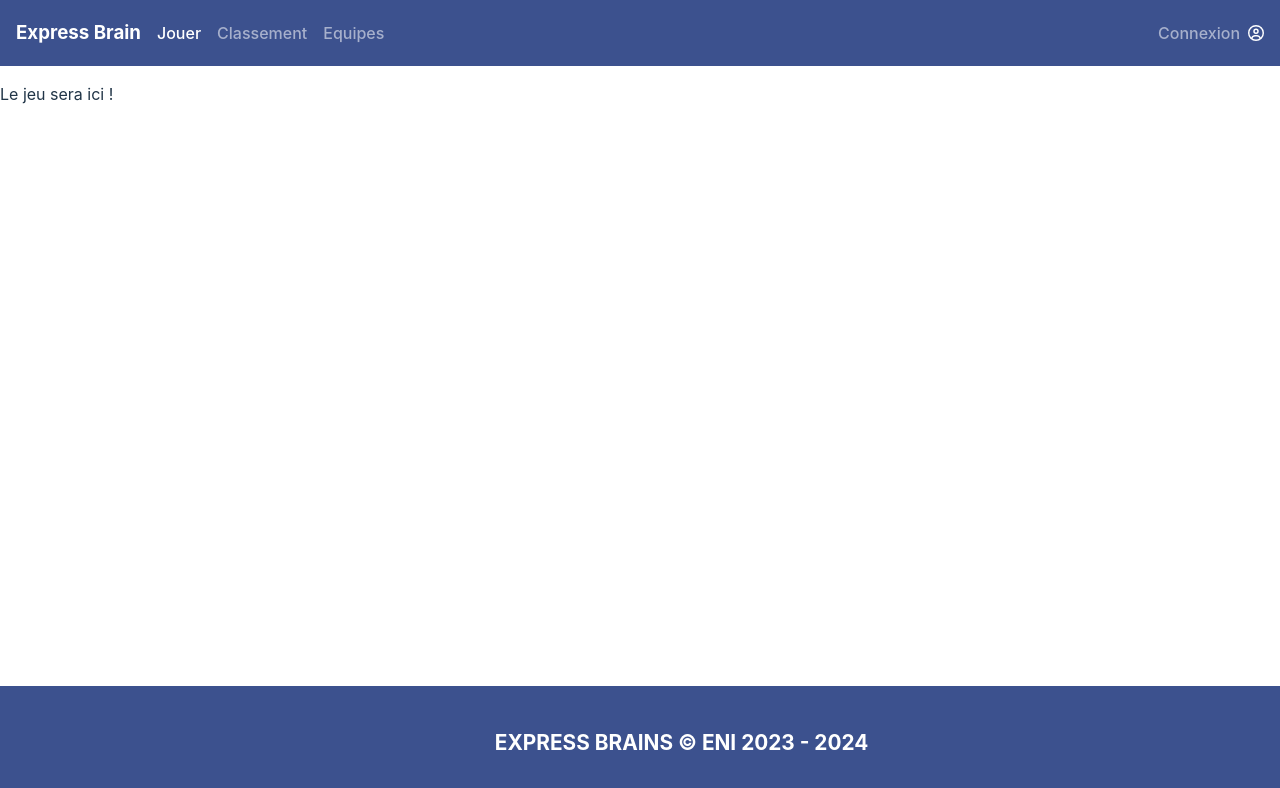
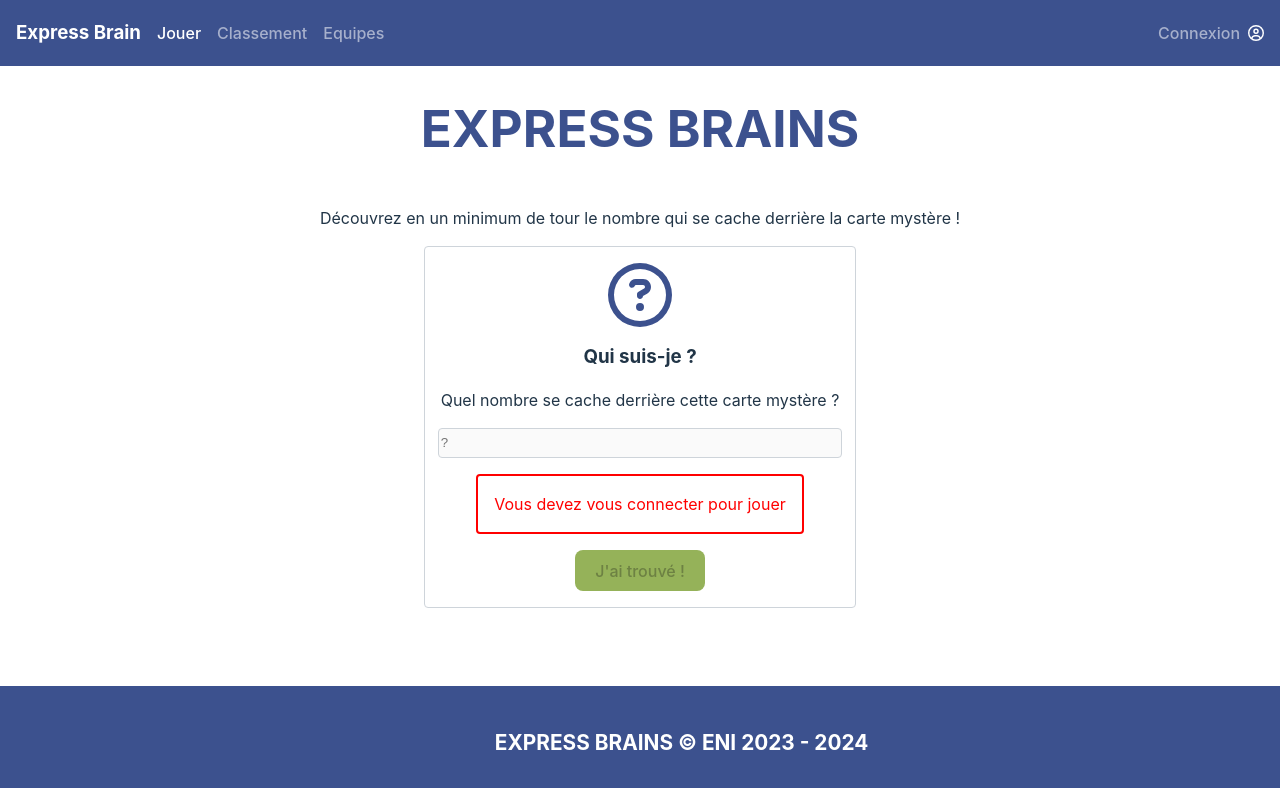
Before and after one commit to AZaffalon/guess_number_front, a React (Vite) app: page / in a window 1280 px wide. Shown: the top 788 px of the page. Built offline with nearby package versions, Linux system fonts and the light colour scheme.

Commit message:
Handle visual return for user when submit their choices

```diff
--- /dev/null
+++ b/src/assets/game.css
@@ -0,0 +1,60 @@
+.game {
+  display: flex;
+  flex-direction: column;
+  align-items: center;
+}
+
+.game .container h3,
+.game .container p {
+  margin: 0;
+}
+
+.game h1 {
+  color: #3c518e;
+}
+
+.game .container {
+  text-align: center;
+}
+
+.game svg {
+  height: 4em;
+  color: #3c518e;
+}
+
+.game .container {
+  display: flex;
+  flex-direction: column;
+  align-items: center;
+  gap: 1em;
+  border: 1px solid #ced4da;
+  border-radius: 4px;
+  padding: 1em;
+}
+
+.game input {
+  width: 100%;
+  height: 2em;
+  border: 1px solid #ced4da;
+  border-radius: 4px;
+}
+
+.game button {
+  background-color: #95b259;
+}
+
+.game .false,
+.game .success {
+  border: 2px solid;
+  border-radius: 4px;
+  padding: 1em;
+}
+
+.game .false {
+  border-color: red;
+  color: red;
+}
+.game .success {
+  border-color: green;
+  color: green;
+}
--- a/src/components/Game.jsx
+++ b/src/components/Game.jsx
@@ -1,5 +1,102 @@
+import '../assets/game.css'
+import { FontAwesomeIcon } from '@fortawesome/react-fontawesome'
+import { faCircleQuestion } from '@fortawesome/free-regular-svg-icons'
+import {useContext, useState} from 'react'
+import {CurrentTokenContext, isTokenValid} from "../routes/root.jsx";
+
 export default function Game() {
-    return(
-        <p>Le jeu sera ici !</p>
+    const [newAttempt, setNewAttempt] = useState()
+    const [responseData, setResponseData] = useState()
+    const { currentToken } = useContext(CurrentTokenContext)
+
+    /**
+     * Call the api after verifying the auth token and return the response
+     * @param e
+     * @returns {Promise<void>}
+     */
+    async function handleSubmit(e) {
+        e.preventDefault();
+        const authToken = localStorage.getItem('authToken');
+
+        // Verify auth token validity before calling the API
+        if (isTokenValid(authToken)) {
+            const response = await fetch(`${import.meta.env.VITE_HOST_URL}/api/game`, {
+                method: 'POST',
+                body: JSON.stringify(newAttempt),
+                headers: {
+                    'Content-Type': 'application/json',
+                    'authorization': `Bearer ${currentToken}`
+                }
+            })
+
+            if(response.ok) {
+                const data = await response.json();
+                console.log("data : ", data)
+
+                setResponseData(data);
+            } else {
+                console.error("Problem fetching data")
+            }
+        } else {
+            console.error('Invalid or expired token. Please log in.');
+        }
+    }
+
+    return currentToken ? (
+        <div className="game">
+            <h1>EXPRESS BRAINS</h1>
+
+            <p className='explanation'>Découvrez en un minimum de tour le nombre qui se cache derrière la carte mystère !</p>
+
+            <div className="container">
+                <FontAwesomeIcon icon={faCircleQuestion} />
+
+                <h3>Qui suis-je ?</h3>
+                <p>Quel nombre se cache derrière cette carte mystère ?</p>
+                <input type="number"
+                    name="attempt"
+                    id="attempt"
+                    placeholder='?'
+                    min={0}
+                    onChange={(e) =>
+                        setNewAttempt({ ...newAttempt, attempt: e.target.value })
+                    }
+                />
+
+                {
+                    responseData && (
+                        <p className={responseData.inProgress ? "false" : "success"}>
+                            { responseData.resultText }
+                        </p>
+                    )
+                }
+
+                <button type='submit' onClick={handleSubmit}>J'ai trouvé !</button>
+            </div>
+
+        </div>
+    ) : (
+        <div className="game">
+            <h1>EXPRESS BRAINS</h1>
+
+            <p className='explanation'>Découvrez en un minimum de tour le nombre qui se cache derrière la carte mystère !</p>
+
+            <div className="container">
+                <FontAwesomeIcon icon={faCircleQuestion} />
+
+                <h3>Qui suis-je ?</h3>
+                <p>Quel nombre se cache derrière cette carte mystère ?</p>
+                <input type="number"
+                       name="attempt"
+                       id="attempt"
+                       placeholder='?'
+                       min={0}
+                       disabled
+                />
+                <p className="false">Vous devez vous connecter pour jouer</p>
+                <button type='submit' disabled>J'ai trouvé !</button>
+            </div>
+
+        </div>
     )
 }
--- a/src/components/Login.jsx
+++ b/src/components/Login.jsx
@@ -3,7 +3,7 @@
 import {useState} from "react";
 
 export default function Login() {
-    const [user, setUser] = useState(); // TODO => currentUser not used yet
+    const [user, setUser] = useState();
     const navigate = useNavigate();
 
 
--- a/src/routes/root.jsx
+++ b/src/routes/root.jsx
@@ -34,6 +34,7 @@
 
     const [currentToken, setCurrentToken] = useState(null)
 
+    // Get authentication token
     useEffect(() => {
         const storedToken = localStorage.getItem('authToken')
 
```
